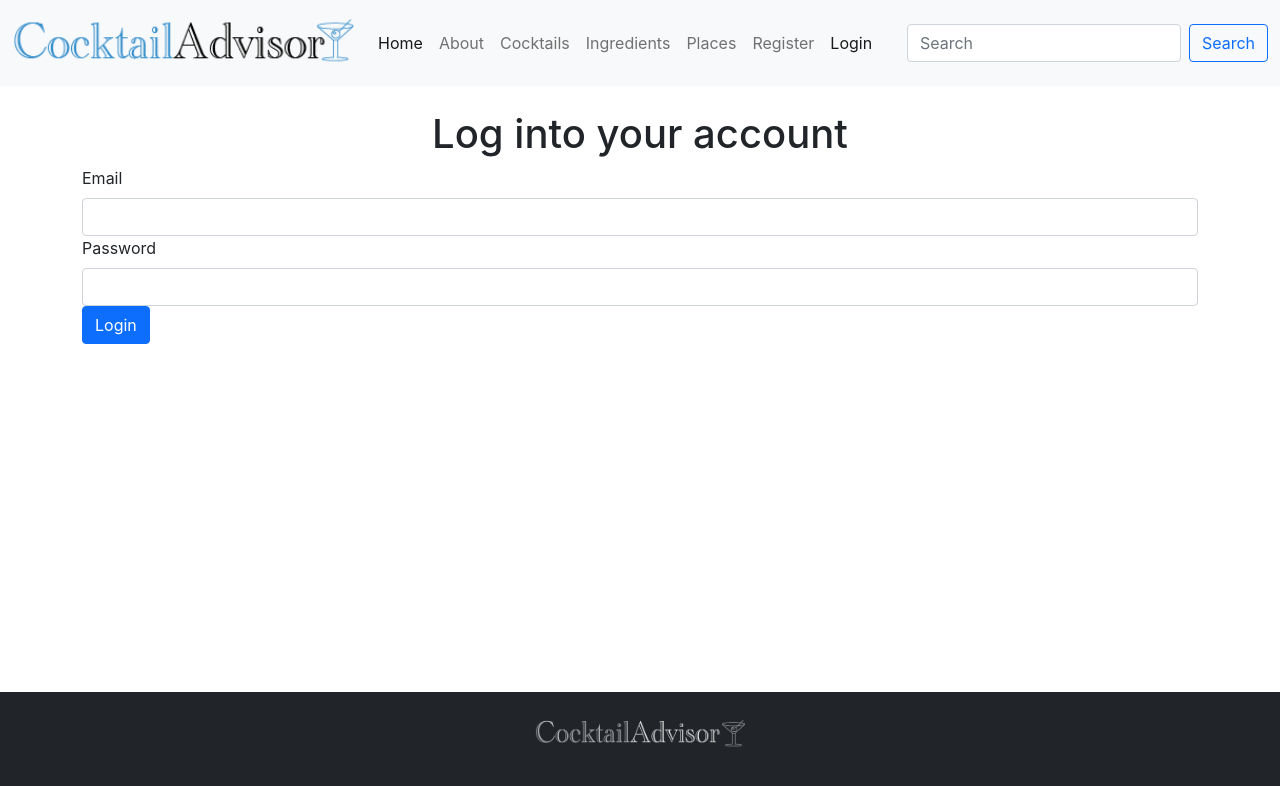
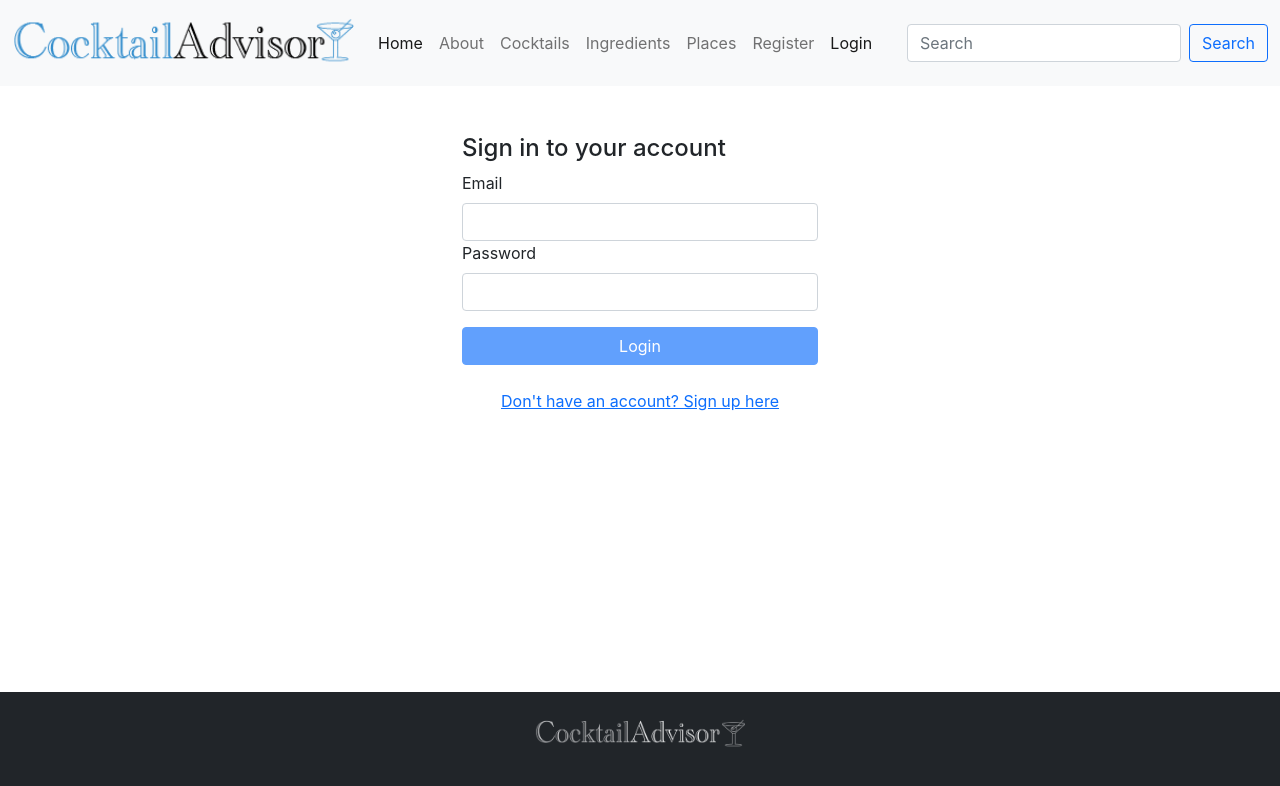
Before and after one commit to cehernandezco/CocktailAdvisor_AdvWeb_test, a React (Create React App) app: page /login in a window 1280 px wide. Shown: the top 786 px of the page. Built offline with nearby package versions, Linux system fonts and the light colour scheme; no server answers; the database is empty.

Commit message:
Check Log In validation

```diff
--- a/src/Components/Login.js
+++ b/src/Components/Login.js
@@ -1,30 +1,142 @@
-import { useHistory } from "react-router"
+import { useState, useEffect } from "react"
+import { useHistory, useLocation } from "react-router"
+import {Link} from 'react-router-dom'
+
+import { emailValidator} from "./Validators"
+
+// custom hook to access URL parameters such as login?returnPath=book/abcd
+// so we can return the user to the cocktail they wanted to review
+const useQuery = () => {
+  return new URLSearchParams( useLocation().search )
+}
 
 export function Login ( props ) {
 
+  const [returnPath,setReturnPath] = useState()
+  const [validEmail,setValidEmail] = useState()
+  const [emailErrors,setEmailErrors] = useState()
+  const [validPassword,setValidPassword] = useState()
+  const [passwordErrors,setPasswordErrors] = useState()
+  const [validForm,setValidForm] = useState(false)
+  const [show,setShow] = useState(false)
+  const [message,setMessage] = useState()
+
   const history = useHistory()
+  const query = useQuery()
+
+  useEffect( () => {
+    const path = query.get('returnPath')
+    const msg = query.get('msg')
+    if( path !== undefined ) {
+      setReturnPath( path )
+    }
+    if( msg !== undefined ) {
+      setMessage( unescape(msg) )
+      setShow(true)
+    }
+    else{
+      setMessage(null)
+    }
+  }, [query] )
+
+  useEffect( () => {
+    if( validEmail && validPassword ) {
+      setValidForm( true )
+    }
+    else {
+      setValidForm( false )
+    }
+  },[validEmail,validPassword,validForm])
+
 
   const submitHandler = ( event ) => {
     event.preventDefault()
     const data = new FormData( event.target )
     props.handler( data.get('email'), data.get('password') )
-      .then( ( response ) => {
-        if( response === true ) {}
-          history.push('/')
+    .then( (response) => {
+      if(response === true ) {
+        // return the user to previous page (/+returnPath) or home page (/)
+        history.push( (returnPath) ? '/'+ returnPath : '/' )
+      }
     })
     .catch( (error) => {
       console.log( error )
     })
   }
 
+  const validateEmail = (event) => {
+    const email = event.target.value
+    const validate = emailValidator(email)
+    if( validate.valid === false ) {
+      console.log( validate.errors )
+      setEmailErrors( validate.errors.join(', ') )
+      setValidEmail( false )
+    }
+    else {
+      setValidEmail( true )
+    }
+  }
+
+  const validatePassword = (event) => {
+    const password = event.target.value
+    if( password.length < 8 ) {
+      setPasswordErrors( 'minimum 8 characters' )
+      setValidPassword( false )
+    }
+    else {
+      setValidPassword( true )
+    }
+  }
+
+  const validationClass = ( mainClass, validState) => {
+    if( validState === true ) {
+      return `${mainClass}  is-valid`
+    }
+    else if( validState === false ) {
+      return `${mainClass}  is-invalid`
+    }
+    else {
+      return mainClass
+    }
+  }
+
   return(
-      <form id="login" onSubmit={ submitHandler }>
-        <h1>Log into your account</h1>
+    <div className="row mt-4">
+      <form className="col-md-4 offset-md-4" id="login" onSubmit={ submitHandler }>
+        <h4>Sign in to your account</h4>
         <label className="form-label" htmlFor="email">Email</label>
-        <input className="form-control" type="email" name="email" id="email" />
+        <input
+          className={validationClass("form-control",validEmail)}
+          type="email"
+          name="email"
+          id="email"
+          onChange={validateEmail}
+        />
+        <div className="invalid-feedback">{emailErrors}</div>
         <label className="form-label" htmlFor="password">Password</label>
-        <input className="form-control" type="password" name="password" id="password" />
-        <button type="submit" className="btn btn-primary">Login</button>
+        <input
+          className={validationClass("form-control",validPassword)}
+          type="password"
+          name="password"
+          id="password"
+          onChange={validatePassword}
+        />
+        <div className="invalid-feedback">{passwordErrors}</div>
+        <div className="d-flex justify-content-center mt-3">
+          <button
+            type="submit"
+            className="btn btn-primary flex-fill"
+            disabled={ (!validForm) ? true : false }
+          >
+            Login
+          </button>
+        </div>
+        <div className="my-4 text-center">
+          <Link to={(returnPath) ? "/register?returnPath=" + returnPath : "/register"}>
+            Don't have an account? Sign up here
+          </Link>
+        </div>
       </form>
+    </div>
   )
 }
```
Lines whose indentation alone changed are shown as unchanged.
